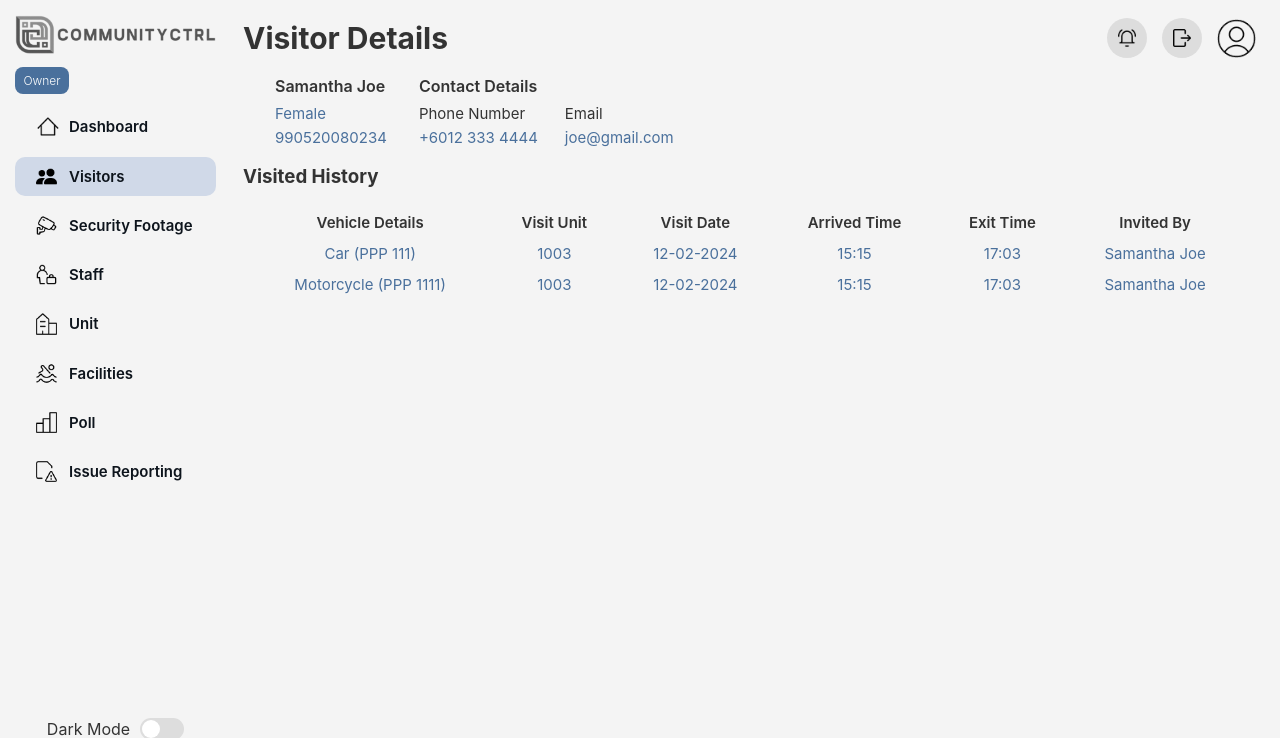
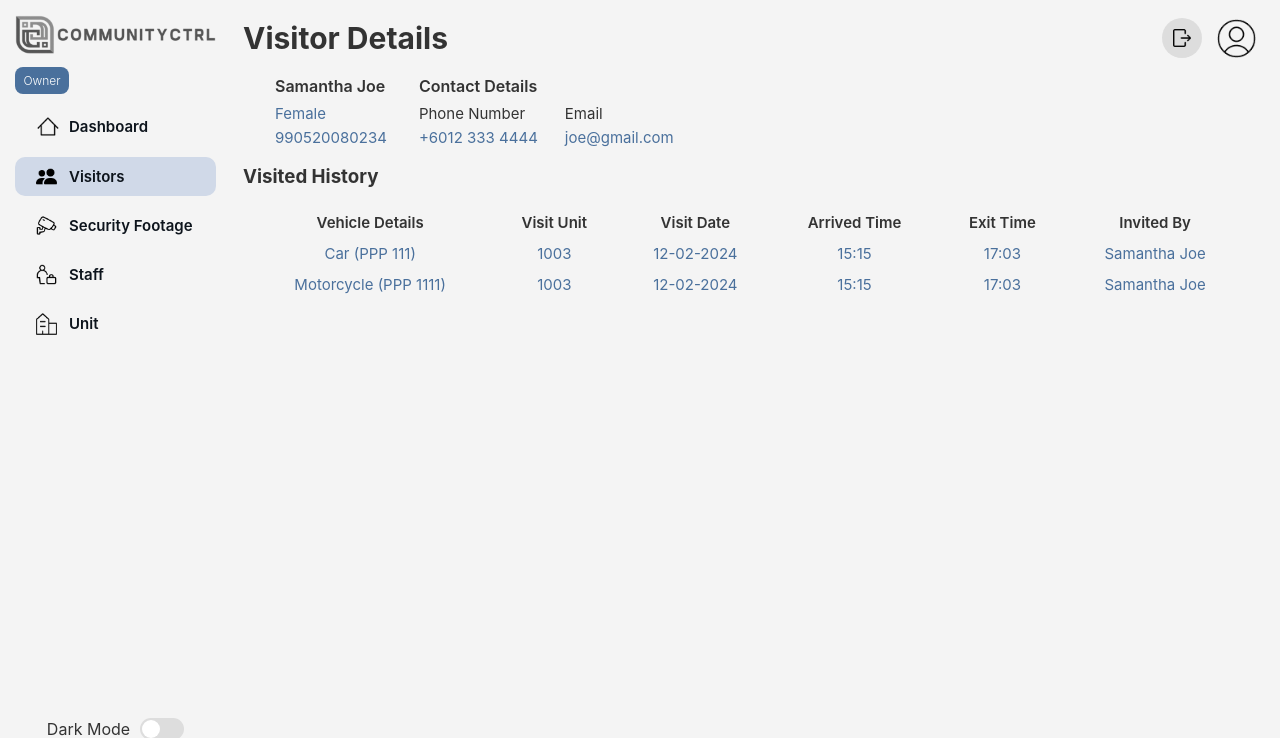
Before and after one commit to germin701/CommunityCTRL, a Flask app: page /visitor_detail in a window 1280 px wide. Shown: the top 738 px of the page. Run offline with Flask 3, Linux system fonts and the light colour scheme; the visitor is signed in with stand-in values (Sample User, id 1).

Commit message:
Update visitor_detail.html

```diff
--- a/CommunityCTRL/templates/visitor_detail.html
+++ b/CommunityCTRL/templates/visitor_detail.html
@@ -23,7 +23,7 @@
                 <img class="menu-icon" src="{{ url_for('static', filename='asset/visitor_select.png') }}" alt="visitors_icon">
                 <div class="menu-text">Visitors</div>
             </div>
-            <div class="menu-item">
+            <div class="menu-item" onclick="window.location.href='/security_footage'">
                 <img class="menu-icon" src="{{ url_for('static', filename='asset/cctv_unselect.png') }}" alt="security_footage_icon">
                 <div class="menu-text">Security Footage</div>
             </div>
@@ -34,18 +34,6 @@
             <div class="menu-item" onclick="window.location.href='/unit'">
                 <img class="menu-icon" src="{{ url_for('static', filename='asset/unit_unselect.png') }}" alt="unit_icon">
                 <div class="menu-text">Unit</div>
-            </div>
-            <div class="menu-item">
-                <img class="menu-icon" src="{{ url_for('static', filename='asset/facility_unselect.png') }}" alt="facility_icon">
-                <div class="menu-text">Facilities</div>
-            </div>
-            <div class="menu-item">
-                <img class="menu-icon" src="{{ url_for('static', filename='asset/poll_unselect.png') }}" alt="poll_icon">
-                <div class="menu-text">Poll</div>
-            </div>
-            <div class="menu-item">
-                <img class="menu-icon" src="{{ url_for('static', filename='asset/issue_unselect.png') }}" alt="issue_reporting_icon">
-                <div class="menu-text">Issue Reporting</div>
             </div>
             <div class="theme-toggle-section">
                 <span class="theme-text">Dark Mode</span>
@@ -58,9 +46,6 @@
             <div class="header">
                 <h1>Visitor Details</h1>
                 <div class="header-icons">
-                    <div class="icon bell">
-                        <img class="header-icon" src="{{ url_for('static', filename='asset/notification.png') }}">
-                    </div>
                     <div class="icon logout" onclick="window.location.href='/login'">
                         <img class="header-icon" src="{{ url_for('static', filename='asset/logout.png') }}">
                     </div>
@@ -156,9 +141,6 @@
                 security_footage_icon: "{{ url_for('static', filename='asset/cctv_unselect.png') }}",
                 staff_icon: "{{ url_for('static', filename='asset/staff_unselect.png') }}",
                 unit_icon: "{{ url_for('static', filename='asset/unit_unselect.png') }}",
-                facility_icon: "{{ url_for('static', filename='asset/facility_unselect.png') }}",
-                poll_icon: "{{ url_for('static', filename='asset/poll_unselect.png') }}",
-                issue_reporting_icon: "{{ url_for('static', filename='asset/issue_unselect.png') }}",
                 profile_icon: "{{ url_for('static', filename='asset/profile_dark.png') }}"
             };
 
@@ -168,9 +150,6 @@
                 security_footage_icon: "{{ url_for('static', filename='asset/cctv_dark_unselect.png') }}",
                 staff_icon: "{{ url_for('static', filename='asset/staff_dark_unselect.png') }}",
                 unit_icon: "{{ url_for('static', filename='asset/unit_dark_unselect.png') }}",
-                facility_icon: "{{ url_for('static', filename='asset/facility_dark_unselect.png') }}",
-                poll_icon: "{{ url_for('static', filename='asset/poll_dark_unselect.png') }}",
-                issue_reporting_icon: "{{ url_for('static', filename='asset/issue_dark_unselect.png') }}",
                 profile_icon: "{{ url_for('static', filename='asset/profile_light.png') }}"
             };
 
```
